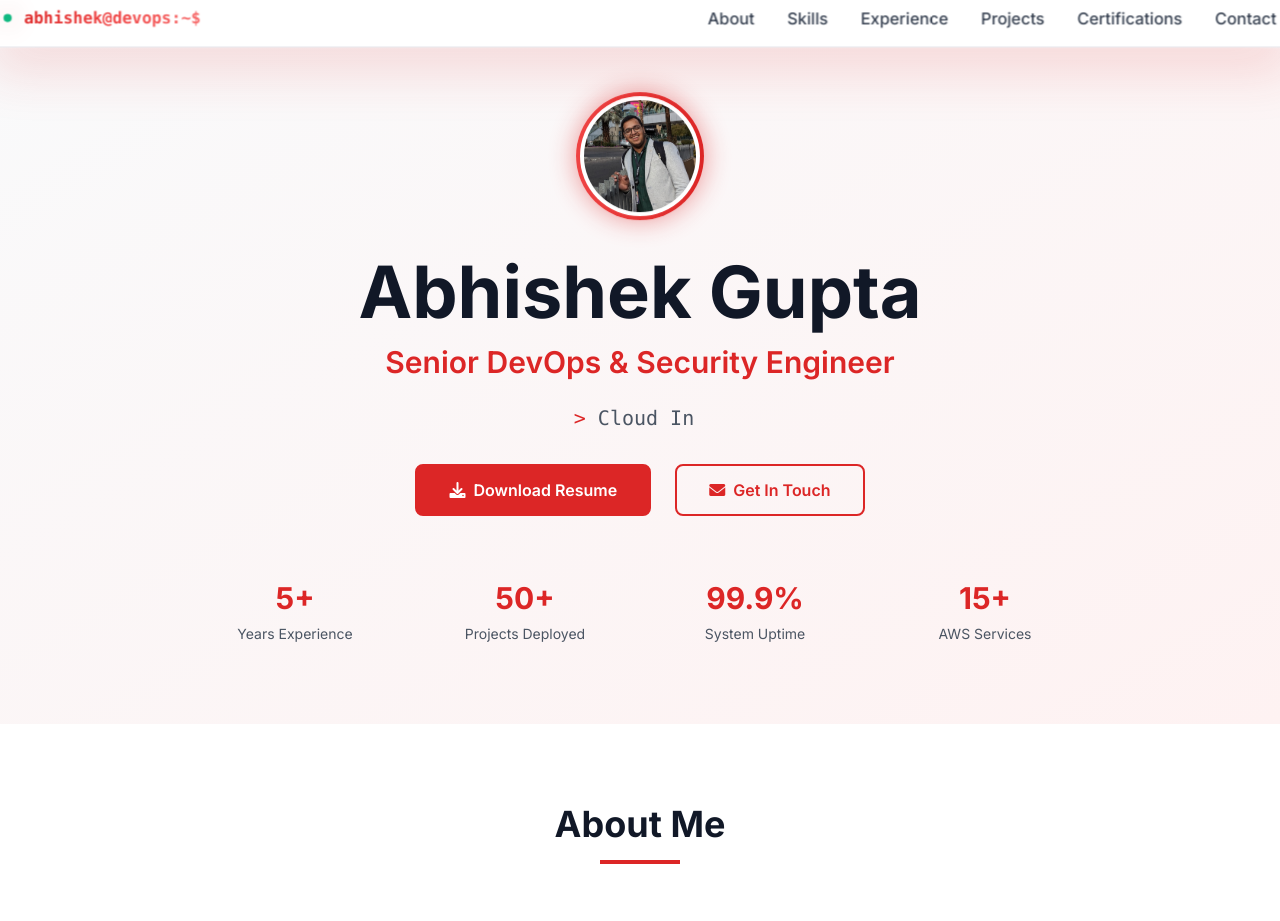
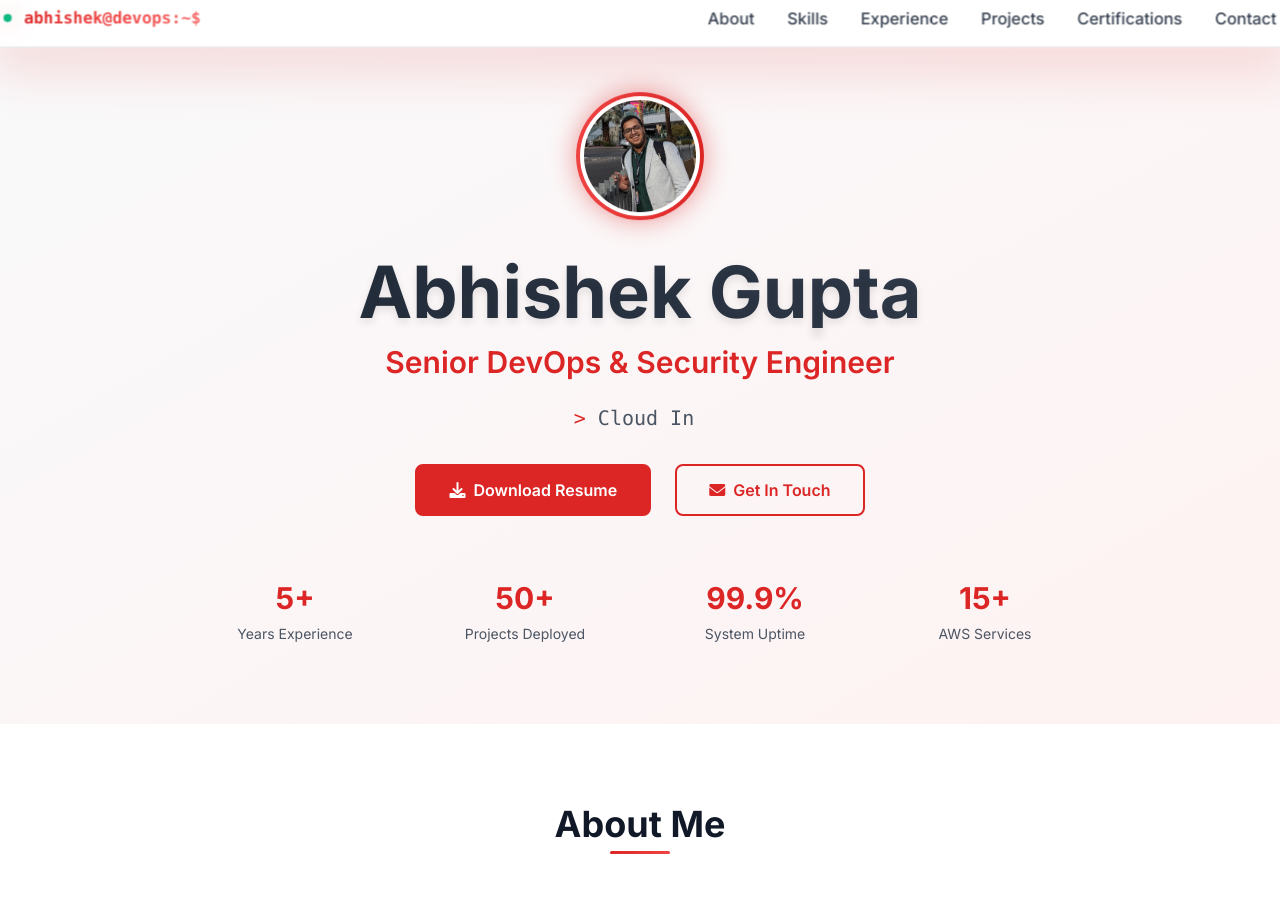
Before and after one commit to abhi788906/portfolio, a plain HTML site: page index.html in a window 1280 px wide. Shown: the top 921 px of the page. Drawn offline with nearby package versions, Linux system fonts and the light colour scheme.

Commit message:
[Version 005] Bugs fixed

```diff
--- a/index.html
+++ b/index.html
@@ -364,9 +364,127 @@
                 display: block;
             }
         }
+
+        /* Enhanced Background Elements */
+        .floating-shapes {
+            position: fixed;
+            top: 0;
+            left: 0;
+            width: 100%;
+            height: 100%;
+            overflow: hidden;
+            z-index: -1;
+            pointer-events: none;
+        }
+
+        .floating-shape {
+            position: absolute;
+            opacity: 0.1;
+            animation: float-shape 20s infinite linear;
+        }
+
+        .floating-shape:nth-child(1) {
+            top: 10%;
+            left: 10%;
+            width: 80px;
+            height: 80px;
+            background: linear-gradient(45deg, #dc2626, #ef4444);
+            border-radius: 50%;
+            animation-delay: 0s;
+        }
+
+        .floating-shape:nth-child(2) {
+            top: 60%;
+            right: 15%;
+            width: 120px;
+            height: 120px;
+            background: linear-gradient(45deg, #dc2626, #f87171);
+            border-radius: 20px;
+            animation-delay: -5s;
+        }
+
+        .floating-shape:nth-child(3) {
+            bottom: 20%;
+            left: 20%;
+            width: 60px;
+            height: 60px;
+            background: linear-gradient(45deg, #ef4444, #dc2626);
+            border-radius: 50%;
+            animation-delay: -10s;
+        }
+
+        @keyframes float-shape {
+            0% { transform: translateY(0px) rotate(0deg); }
+            50% { transform: translateY(-20px) rotate(180deg); }
+            100% { transform: translateY(0px) rotate(360deg); }
+        }
+
+        /* Enhanced Typography */
+        .hero-title {
+            background: linear-gradient(135deg, #1f2937, #374151);
+            -webkit-background-clip: text;
+            -webkit-text-fill-color: transparent;
+            background-clip: text;
+            text-shadow: 0 4px 8px rgba(0, 0, 0, 0.1);
+        }
+
+        .section-title {
+            position: relative;
+            display: inline-block;
+        }
+
+        .section-title::after {
+            content: '';
+            position: absolute;
+            bottom: -10px;
+            left: 50%;
+            transform: translateX(-50%);
+            width: 60px;
+            height: 3px;
+            background: linear-gradient(90deg, #dc2626, #ef4444);
+            border-radius: 2px;
+        }
+
+        /* Enhanced Cards */
+        .enhanced-card-modern {
+            background: rgba(255, 255, 255, 0.95);
+            backdrop-filter: blur(10px);
+            border: 1px solid rgba(220, 38, 38, 0.1);
+            transition: all 0.4s cubic-bezier(0.175, 0.885, 0.32, 1.275);
+        }
+
+        .enhanced-card-modern:hover {
+            transform: translateY(-8px) scale(1.02);
+            box-shadow: 0 25px 50px rgba(220, 38, 38, 0.15);
+            border-color: rgba(220, 38, 38, 0.3);
+        }
+
+        /* Improved Progress Bars */
+        .progress-bar-enhanced {
+            background: linear-gradient(90deg, #dc2626, #ef4444, #f87171);
+            background-size: 200% 100%;
+            animation: progress-shimmer 2s ease-in-out, progress-fill 2s ease-in-out;
+        }
+
+        @keyframes progress-shimmer {
+            0% { background-position: 200% 0; }
+            100% { background-position: -200% 0; }
+        }
+
+        @keyframes progress-fill {
+            from { width: 0%; }
+            to { width: var(--progress-width); }
+        }
     </style>
 </head>
 <body class="bg-white text-gray-900">
+    <!-- Floating Background Shapes -->
+    <div class="floating-shapes">
+        <div class="floating-shape"></div>
+        <div class="floating-shape"></div>
+        <div class="floating-shape"></div>
+    </div>
+
     <!-- Navigation -->
     <nav class="fixed top-0 w-full bg-white/95 backdrop-blur-sm z-50 border-b border-gray-200 shadow-sm enhanced-card">
         <div class="max-w-7xl mx-auto px-4 py-4">
@@ -482,8 +600,7 @@
     <section id="about" class="py-20 px-4">
         <div class="max-w-7xl mx-auto">
             <div class="text-center mb-16">
-                <h2 class="text-4xl font-bold mb-4 text-gray-900">About Me</h2>
-                <div class="w-20 h-1 bg-red-600 mx-auto"></div>
+                <h2 class="text-4xl font-bold mb-4 text-gray-900 section-title">About Me</h2>
             </div>
 
             <div class="grid lg:grid-cols-2 gap-12 items-center">
@@ -551,13 +668,12 @@
     <section id="skills" class="py-20 px-4 bg-gray-50">
         <div class="max-w-7xl mx-auto">
             <div class="text-center mb-16">
-                <h2 class="text-4xl font-bold mb-4 text-gray-900">Technical Skills</h2>
-                <div class="w-20 h-1 bg-red-600 mx-auto"></div>
+                <h2 class="text-4xl font-bold mb-4 text-gray-900 section-title">Technical Skills</h2>
             </div>
 
             <div class="grid md:grid-cols-2 lg:grid-cols-3 gap-8 mobile-grid">
                 <!-- Cloud Platforms -->
-                <div class="bg-white p-8 rounded-lg shadow-sm card-hover slide-up enhanced-card">
+                <div class="bg-white p-8 rounded-lg shadow-sm card-hover slide-up enhanced-card enhanced-card-modern">
                     <div class="flex items-center mb-6">
                         <div class="w-12 h-12 bg-red-100 rounded-lg flex items-center justify-center mr-4">
                             <i class="fas fa-cloud text-red-600 text-xl"></i>
@@ -571,7 +687,7 @@
                                 <span class="text-red-600 font-semibold">95%</span>
                             </div>
                             <div class="w-full bg-gray-200 rounded-full h-2">
-                                <div class="progress-bar h-2 rounded-full" style="width: 95%"></div>
+                                <div class="progress-bar progress-bar-enhanced h-2 rounded-full" style="--progress-width: 95%; width: 95%"></div>
                             </div>
                         </div>
                         <div>
@@ -588,7 +704,7 @@
                 </div>
 
                 <!-- Containers & Orchestration -->
-                <div class="bg-white p-8 rounded-lg shadow-sm card-hover slide-up">
+                <div class="bg-white p-8 rounded-lg shadow-sm card-hover slide-up enhanced-card-modern">
                     <div class="flex items-center mb-6">
                         <div class="w-12 h-12 bg-red-100 rounded-lg flex items-center justify-center mr-4">
                             <i class="fab fa-docker text-red-600 text-xl"></i>
@@ -789,8 +905,7 @@
     <section id="experience" class="py-20 px-4">
         <div class="max-w-7xl mx-auto">
             <div class="text-center mb-16">
-                <h2 class="text-4xl font-bold mb-4 text-gray-900">Professional Experience</h2>
-                <div class="w-20 h-1 bg-red-600 mx-auto"></div>
+                <h2 class="text-4xl font-bold mb-4 text-gray-900 section-title">Professional Experience</h2>
             </div>
 
             <div class="relative">
@@ -983,8 +1098,7 @@
     <section id="projects" class="py-20 px-4 bg-gray-50">
         <div class="max-w-7xl mx-auto">
             <div class="text-center mb-16">
-                <h2 class="text-4xl font-bold mb-4 text-gray-900">Featured Projects</h2>
-                <div class="w-20 h-1 bg-red-600 mx-auto"></div>
+                <h2 class="text-4xl font-bold mb-4 text-gray-900 section-title">Featured Projects</h2>
             </div>
 
             <div class="grid md:grid-cols-2 lg:grid-cols-3 gap-8">
@@ -1120,8 +1234,7 @@
     <section id="certifications" class="py-20 px-4">
         <div class="max-w-7xl mx-auto">
             <div class="text-center mb-16">
-                <h2 class="text-4xl font-bold mb-4 text-gray-900">Certifications</h2>
-                <div class="w-20 h-1 bg-red-600 mx-auto"></div>
+                <h2 class="text-4xl font-bold mb-4 text-gray-900 section-title">Certifications</h2>
             </div>
 
             <div class="grid md:grid-cols-2 lg:grid-cols-3 gap-8">
@@ -1246,8 +1359,7 @@
     <section id="contact" class="py-20 px-4 bg-gray-50">
         <div class="max-w-6xl mx-auto">
             <div class="text-center mb-16">
-                <h2 class="text-4xl font-bold mb-4 text-gray-900">Get In Touch</h2>
-                <div class="w-20 h-1 bg-red-600 mx-auto mb-6"></div>
+                <h2 class="text-4xl font-bold mb-4 text-gray-900 section-title">Get In Touch</h2>
                 <p class="text-gray-600 text-lg">Ready to discuss your next DevOps challenge? Let's connect!</p>
             </div>
 
@@ -1452,6 +1564,15 @@
             document.body.removeChild(link);
         }
 
+        // Initialize Floating Shapes
+        function initFloatingShapes() {
+            const shapes = document.querySelectorAll('.floating-shape');
+            shapes.forEach((shape, index) => {
+                shape.style.animationDelay = `${index * 2}s`;
+                shape.style.animationDuration = `${20 + index * 5}s`;
+            });
+        }
+
         // Reveal Phone Number
         function revealPhoneNumber(element) {
             const phoneNumber = element.getAttribute('data-phone');
@@ -1557,6 +1678,9 @@
             } else {
                 console.log('Profile image not found');
             }
+
+            // Initialize floating shapes animation
+            initFloatingShapes();
 
             // Use requestIdleCallback for non-critical animations
             if ('requestIdleCallback' in window) {
```
